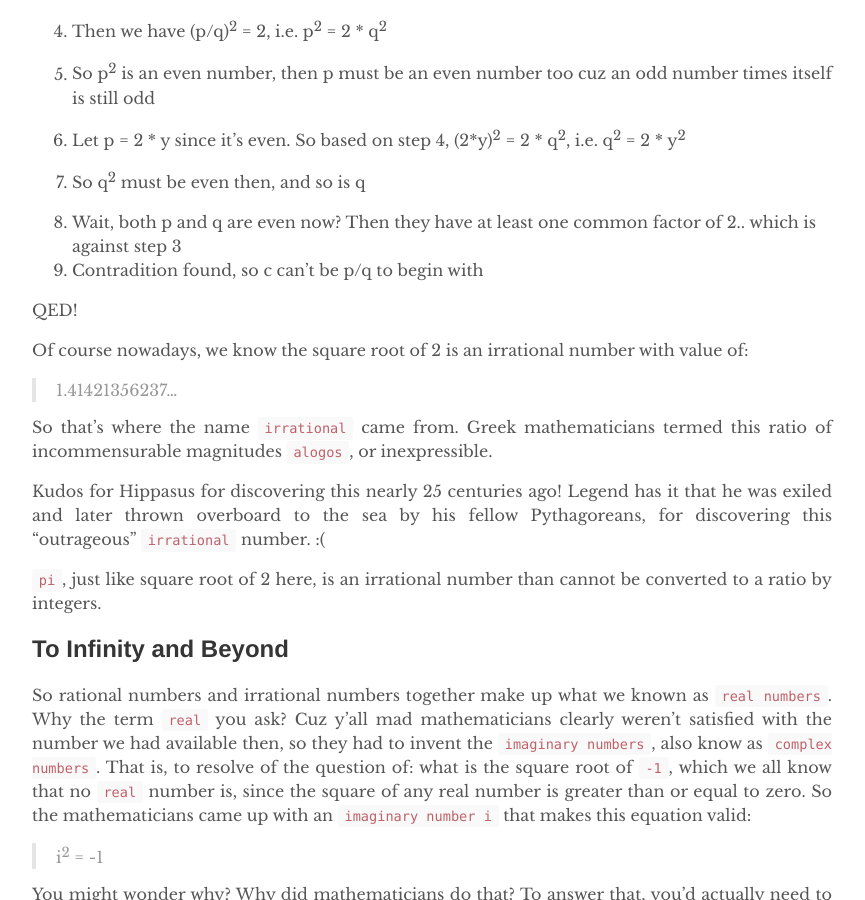
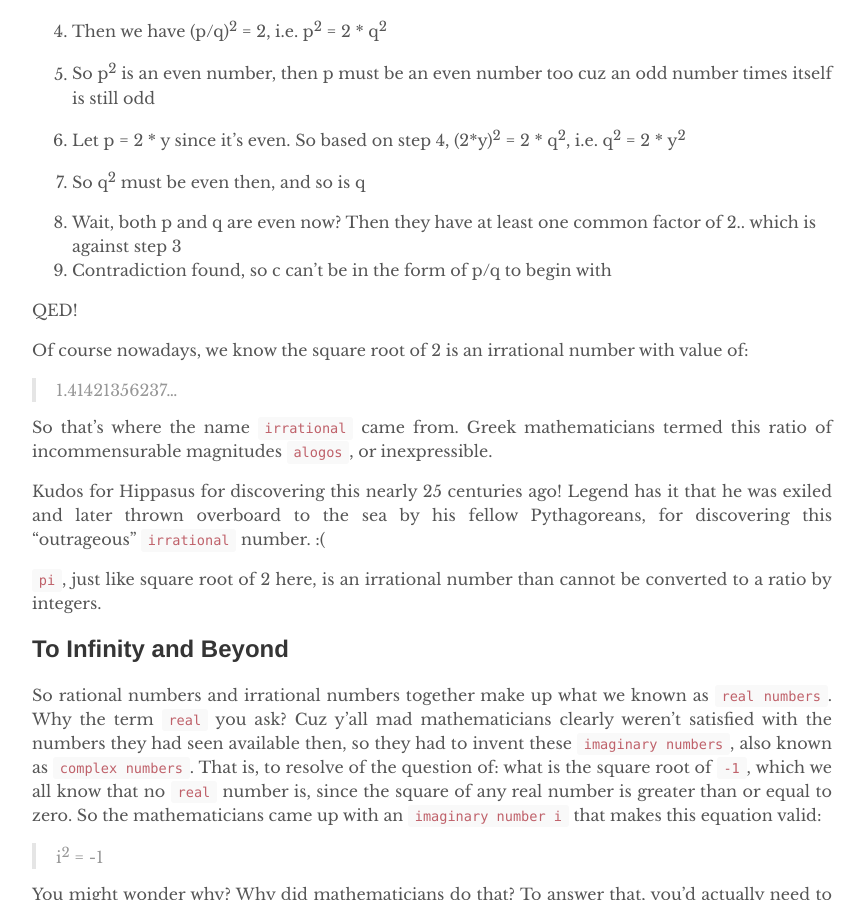
Before and after one commit to yuexiaofeng/yuexiaofeng.github.io, a Jekyll site: the page built from _posts/2021-03-14-life-of-pi.md, in a window 1280 px wide and 900 px high, scrolled down 3924 px. Shown: the whole window, without its empty margins (208-1073 px from the left). Built offline with Jekyll 4.4.1, drawn with Linux system fonts in a browser that asks for light colours.

Commit message:
minor eh

```diff
--- a/_posts/2021-03-14-life-of-pi.md
+++ b/_posts/2021-03-14-life-of-pi.md
@@ -84,7 +84,7 @@ In a right triangle, the sum of the areas of the two squares on the legs (a and
 7. So q<sup>2</sup> must be even then, and so is q
 
 8. Wait, both p and q are even now? Then they have at least one common factor of 2.. which is against step 3
-9. Contradition found, so c can't be p/q to begin with
+9. Contradiction found, so c can't be in the form of p/q to begin with
 
 QED!
 
@@ -99,7 +99,7 @@ Kudos for Hippasus for discovering this nearly 25 centuries ago! Legend has it t
 
 ## To Infinity and Beyond
 
-So rational numbers and irrational numbers together make up what we known as `real numbers`. Why the term `real` you ask? Cuz y'all mad mathematicians clearly weren't satisfied with the number we had available then, so they had to invent the `imaginary numbers`, also know as `complex numbers`. That is, to resolve of the question of: what is the square root of `-1`, which we all know that no `real` number is, since the square of any real number is greater than or equal to zero. So the mathematicians came up with an `imaginary number i` that makes this equation valid:
+So rational numbers and irrational numbers together make up what we known as `real numbers`. Why the term `real` you ask? Cuz y'all mad mathematicians clearly weren't satisfied with the numbers they had seen available then, so they had to invent these `imaginary numbers`, also known as `complex numbers`. That is, to resolve of the question of: what is the square root of `-1`, which we all know that no `real` number is, since the square of any real number is greater than or equal to zero. So the mathematicians came up with an `imaginary number i` that makes this equation valid:
 
 > i<sup>2</sup> = -1
 
```
